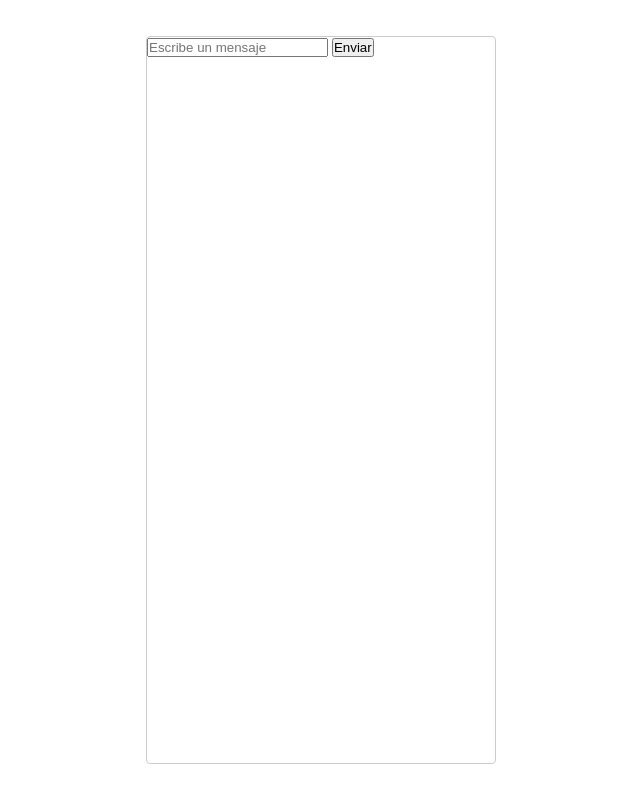
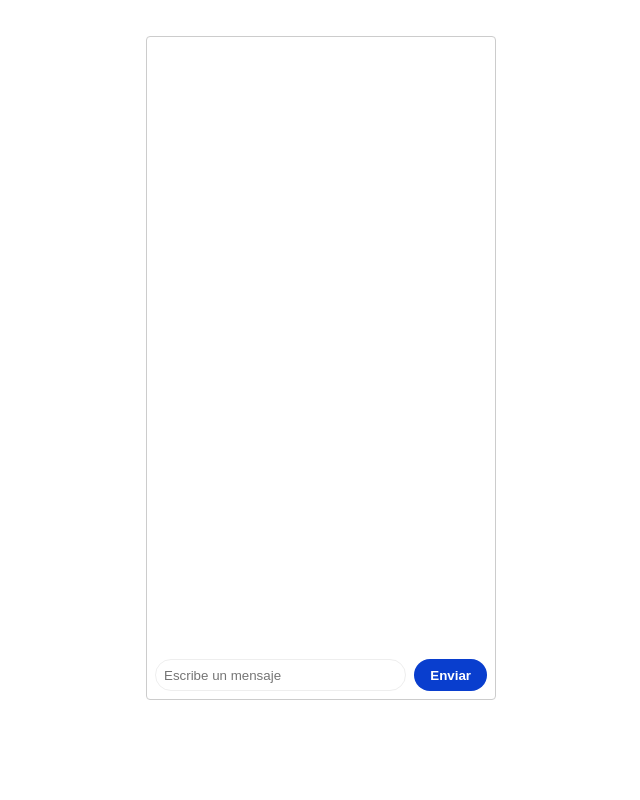
Before and after one commit to LuisEmmanuel27/chat-tiempo-real-websockets, a website: page client/index.html in a window 1280 px wide. Shown: the whole page, without its empty margins (319-959 px from the left). Drawn offline with Linux system fonts and the light colour scheme.

Commit message:
Conectando el websocket Agregamos de manera básica el websocket a nuestro proyecto, para ello instalamos el paquete socket.io-client en el cliente y socket.io en el servidor. De momento solo nos conectamos al servidor y enviamos un mensaje desde el cliente al servidor.

```diff
--- a/client/index.html
+++ b/client/index.html
@@ -12,6 +12,23 @@
             href="https://fonts.googleapis.com/css2?family=Rubik:wght@300;400;500;600&display=swap"
             rel="stylesheet"
         />
+
+        <script type="module">
+            import { io } from "https://cdn.socket.io/4.7.2/socket.io.esm.min.js";
+
+            const socket = io();
+
+            const form = document.getElementById("form");
+            const input = document.getElementById("input");
+
+            form.addEventListener("submit", (e) => {
+                e.preventDefault();
+                if (input.value) {
+                    socket.emit("chat message", input.value);
+                    input.value = "";
+                }
+            });
+        </script>
 
         <style>
             *,
@@ -33,7 +50,7 @@
                 display: grid;
                 place-content: center;
                 height: 100vh;
-                padding: 36px;
+                padding: 36px 36px 100px 36px;
                 grid-template-rows: 1fr;
             }
 
@@ -45,16 +62,54 @@
                 width: 350px;
                 height: 100%;
             }
+
+            #form {
+                position: absolute;
+                bottom: 0;
+                display: flex;
+                height: 48px;
+                left: 0;
+                right: 0;
+                padding: 4px;
+            }
+
+            #input {
+                border-radius: 9999px;
+                border: solid 1px #eee;
+                flex: 1;
+                margin: 4px;
+                padding: 0 8px;
+            }
+
+            #input:focus {
+                outline: none;
+            }
+
+            #form > button {
+                border-radius: 9999px;
+                border: none;
+                background-color: #093ece;
+                color: #ffffff;
+                font-weight: 600;
+                padding: 0 16px;
+                margin: 4px;
+                cursor: pointer;
+            }
+
+            #form > button:hover {
+                background-color: #0c47ff;
+            }
         </style>
     </head>
     <body>
         <section id="chat">
-            <form>
+            <form id="form">
                 <input
                     type="text"
                     name="message"
                     placeholder="Escribe un mensaje"
                     id="input"
+                    autocomplete="off"
                 />
                 <button type="submit">Enviar</button>
             </form>
--- a/package.json
+++ b/package.json
@@ -13,6 +13,7 @@
     "license": "ISC",
     "dependencies": {
         "express": "4.18.2",
-        "morgan": "1.10.0"
+        "morgan": "1.10.0",
+        "socket.io": "4.7.2"
     }
 }
```
Also changed, not shown: server/index.js (+20 -1 lines), 1 other file.
